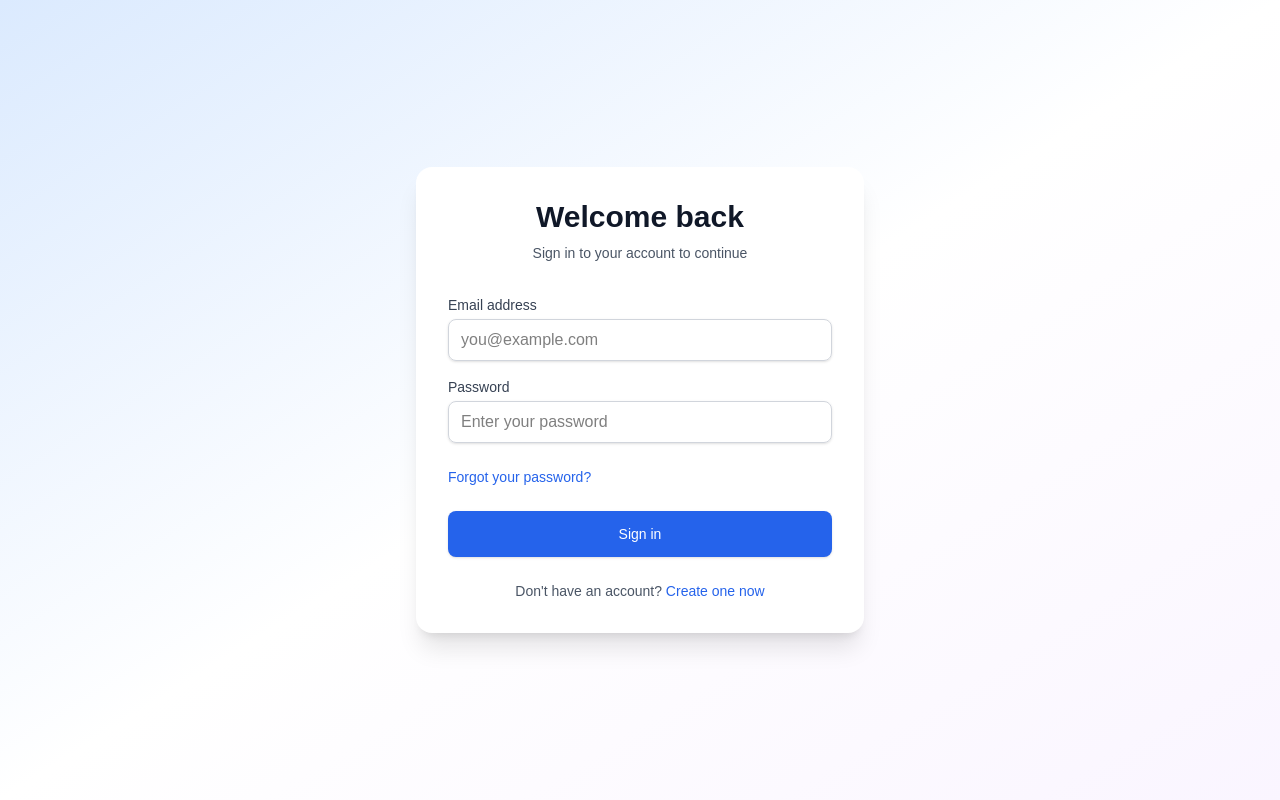
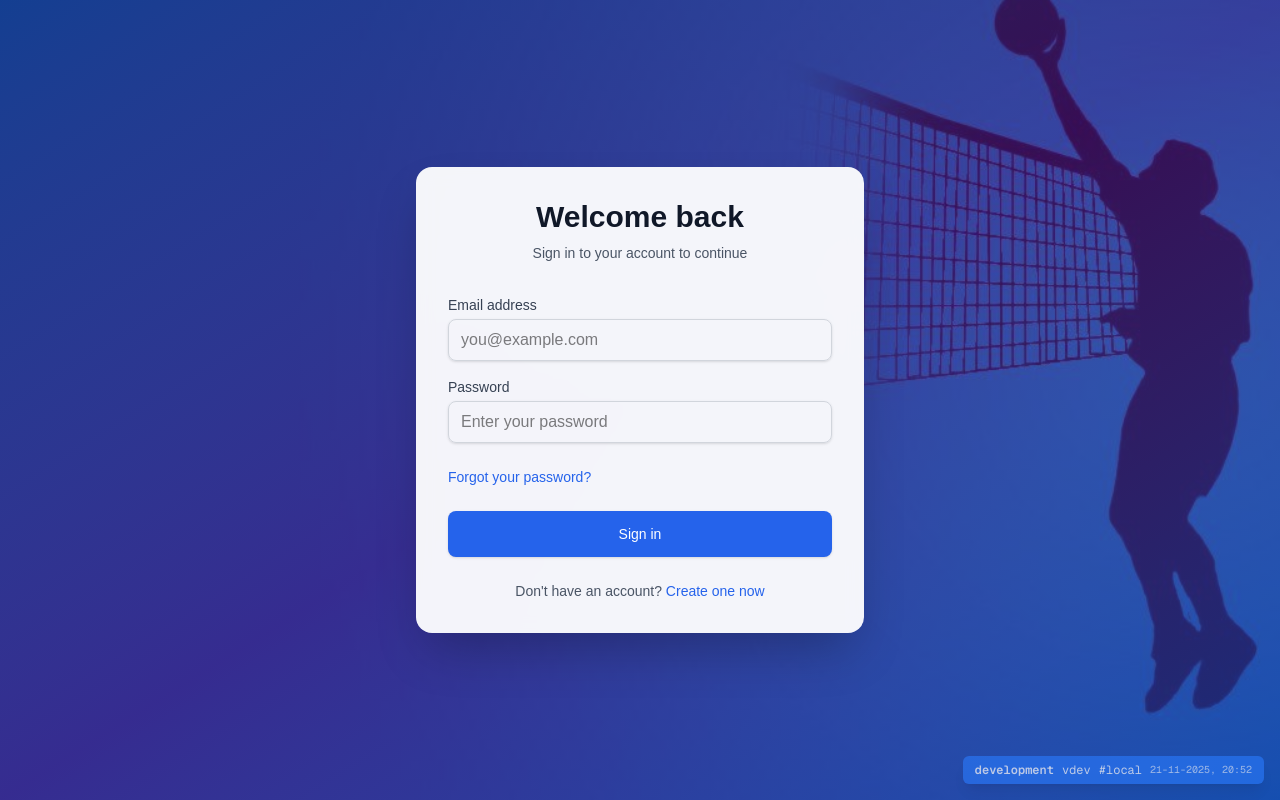
Before and after one commit to kltalsma/volleyball-trainer-platform, a Next.js app: page /login in a window 1280 px wide. Built offline with nearby package versions, Linux system fonts and the light colour scheme; no server answers.

Commit message:
Add version display and volleyball background to login page

```diff
--- a/src/app/layout.tsx
+++ b/src/app/layout.tsx
@@ -3,6 +3,7 @@ import { Geist, Geist_Mono } from "next/font/google";
 import "./globals.css";
 import { AuthProvider } from "@/components/auth-provider";
 import { ThemeProvider } from "@/components/theme-provider";
+import { VersionDisplay } from "@/components/version-display";
 import { auth } from "@/lib/auth";
 
 const geistSans = Geist({
@@ -36,6 +37,7 @@ export default async function RootLayout({
         <AuthProvider>
           <ThemeProvider initialTheme={userTheme}>
             {children}
+            <VersionDisplay />
           </ThemeProvider>
         </AuthProvider>
       </body>
--- a/src/app/login/page.tsx
+++ b/src/app/login/page.tsx
@@ -4,6 +4,7 @@ import { useState } from "react"
 import { useRouter, useSearchParams } from "next/navigation"
 import { signIn } from "next-auth/react"
 import Link from "next/link"
+import Image from "next/image"
 
 export default function LoginPage() {
   const router = useRouter()
@@ -52,8 +53,23 @@ export default function LoginPage() {
   }
 
   return (
-    <div className="min-h-screen flex items-center justify-center bg-gradient-to-br from-blue-50 via-white to-purple-50 px-4">
-      <div className="max-w-md w-full space-y-8 bg-white p-8 rounded-2xl shadow-xl">
+    <div className="min-h-screen flex items-center justify-center relative px-4 overflow-hidden">
+      {/* Background image with overlay */}
+      <div className="absolute inset-0 z-0">
+        <Image
+          src="/images/volleyball-background.jpg"
+          alt="Volleyball background"
+          fill
+          className="object-cover"
+          priority
+          quality={85}
+        />
+        {/* Dark overlay for better text readability */}
+        <div className="absolute inset-0 bg-gradient-to-br from-blue-900/70 via-purple-900/60 to-blue-800/70" />
+      </div>
+
+      {/* Login form */}
+      <div className="relative z-10 max-w-md w-full space-y-8 bg-white/95 backdrop-blur-sm p-8 rounded-2xl shadow-2xl">
         <div>
           <h2 className="text-center text-3xl font-bold text-gray-900">
             Welcome back
--- /dev/null
+++ b/src/components/version-display.tsx
@@ -0,0 +1,39 @@
+'use client';
+
+export function VersionDisplay() {
+  const version = process.env.NEXT_PUBLIC_APP_VERSION || 'dev';
+  const commitHash = process.env.NEXT_PUBLIC_COMMIT_HASH || 'local';
+  const buildTime = process.env.NEXT_PUBLIC_BUILD_TIME || new Date().toISOString();
+  const environment = process.env.NEXT_PUBLIC_ENVIRONMENT || 'development';
+
+  const envColors = {
+    production: 'bg-green-600/80 text-white',
+    staging: 'bg-orange-500/80 text-white',
+    development: 'bg-blue-500/80 text-white',
+  };
+
+  const colorClass = envColors[environment as keyof typeof envColors] || envColors.development;
+
+  const shortHash = commitHash.substring(0, 7);
+  const formattedBuildTime = new Date(buildTime).toLocaleString('nl-NL', {
+    day: '2-digit',
+    month: '2-digit',
+    year: 'numeric',
+    hour: '2-digit',
+    minute: '2-digit',
+  });
+
+  return (
+    <div
+      className={`fixed bottom-4 right-4 px-3 py-1.5 rounded-md shadow-lg text-xs font-mono ${colorClass} hover:opacity-100 opacity-70 transition-opacity z-50`}
+      title={`Full commit: ${commitHash}\nBuild: ${buildTime}`}
+    >
+      <div className="flex items-center gap-2">
+        <span className="font-semibold">{environment}</span>
+        <span>v{version}</span>
+        <span>#{shortHash}</span>
+        <span className="text-[10px] opacity-80">{formattedBuildTime}</span>
+      </div>
+    </div>
+  );
+}
```
Also changed, not shown: .woodpecker.yml, public/images/volleyball-background.jpg (added), 2 other files (tests, documents, lock files or other folders).
